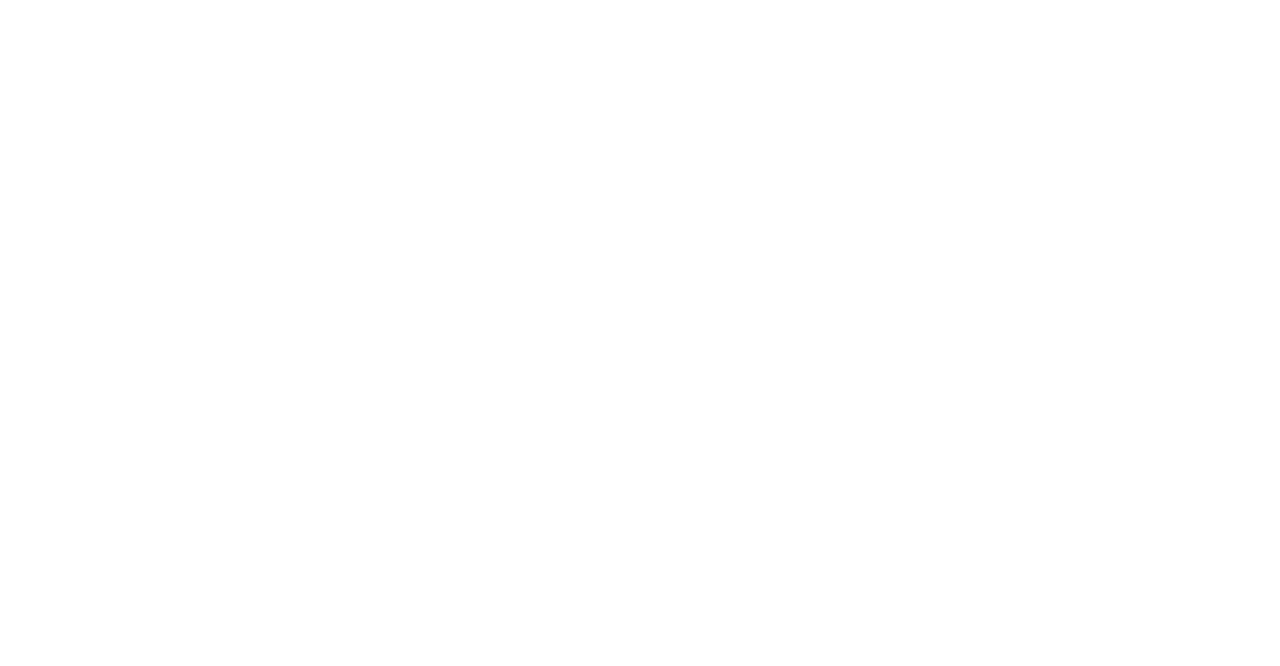
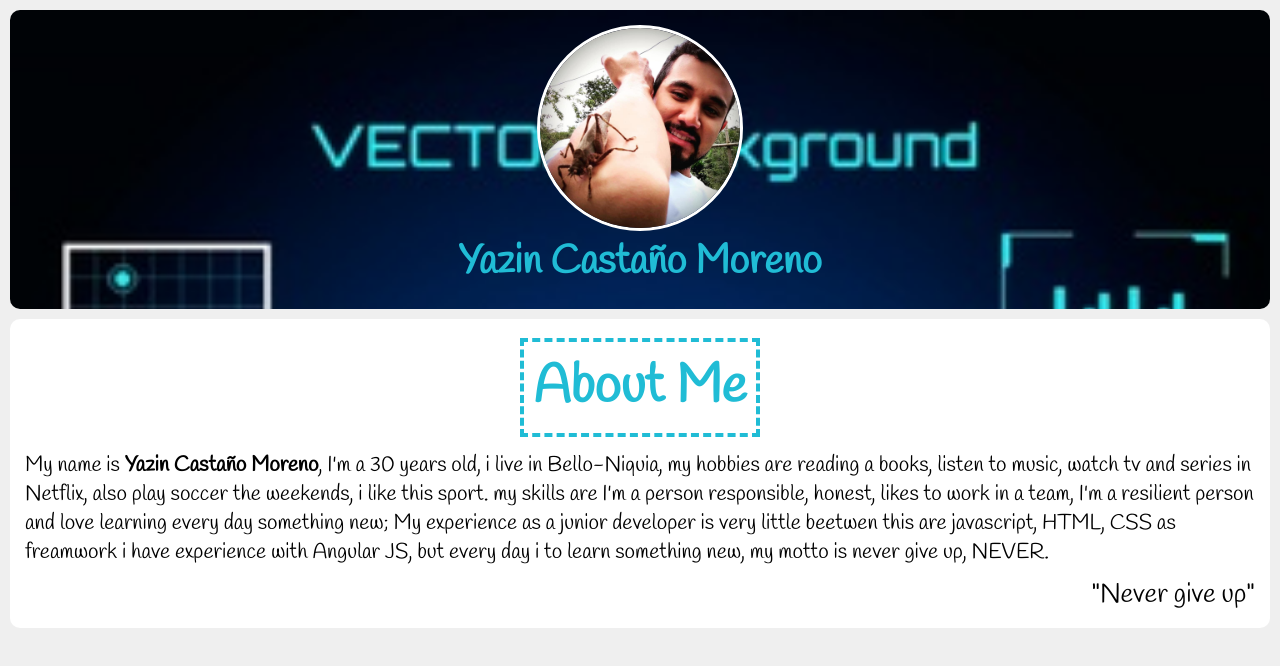
Before and after one commit to superyaz/prueba_MakeItReal, a plain HTML site: page index.html in a window 1280 px wide. Drawn offline with Linux system fonts and the light colour scheme.

Commit message:
Se inicia y finaliza el estilo con css al portafolio.

```diff
--- a/index.html
+++ b/index.html
@@ -1,17 +1,29 @@
 <!DOCTYPE html>
 <html lang="es">
+
 <head>
-<meta charset="UTF-8" />
-<title>Portafolio Yazin Castaño Moreno</title>
-<link rel="stylesheet" href="style.css" />
+    <meta charset="UTF-8" />
+    <meta name="viewport" content="width=device-width, minimum-scale=0.1" />
+    <title>Portafolio Yazin Castaño Moreno</title>
+    <link rel="stylesheet" href="style.css" />
+    <link href="https://fonts.googleapis.com/css?family=Handlee" rel="stylesheet">
 </head>
+
 <body>
-
-
-
-
-
-
+   <!--Inicio de header-->
+    <div id="header" class="section">
+       <img alt="" class="img-circle" src="img/yazin.jpg">
+        <p>Yazin Castaño Moreno<p>
+    </div>
+    <!--Fin de header-->
+    <!--Inicio sección about me-->
+    <div class="section">
+        <h1><span>About Me</span></h1>
+        <p>My name is <strong>Yazin Castaño Moreno</strong>,  I'm a 30 years old, i live in Bello-Niquia, my hobbies are reading a books, listen to music, watch tv and series in Netflix, also play soccer the weekends, i like this sport. my skills are I'm a person responsible, honest, likes to work in a team,  I'm a resilient person and love learning every day something new; My experience as a junior developer is very little beetwen this are javascript, HTML, CSS as freamwork i have experience with Angular JS, but every day i to learn something new, my motto is never give up, NEVER.
+        </p>
+        <p class="quote">"Never give up"</p>
+    </di>
+    <!--Fin sección about me-->
 </body>
 
 </html>
--- a/style.css
+++ b/style.css
@@ -0,0 +1,88 @@
+
+/*Inicio estilo al doc html y al body*/
+html{
+    margin: 0;
+    padding: 0;
+}
+
+body{
+    font-family: 'Handlee', cursive;
+    font-size: 16pt;
+    background-color: #efefef;
+    padding: 10px;
+    margin: 0;
+}
+/*Fin estilo al doc html y al body*/
+
+/*Inicio estilo a la etiqueta h1 que contiene about me y al span*/
+h1{
+    font-size: 40pt;
+    color: #20bcd5;
+    text-align: center;
+    padding: 18px 0 18px 0;
+    margin: 0 0 10px 0;
+}
+
+h1 span{
+    border: 4px dashed #20bcd5;
+    padding: 10px;
+}
+/*Fin estilo a la etiqueta h1 que contiene about me y al span*/
+
+/*Inicio estilo etiqueta parrafo*/
+p{
+    padding: 0;
+    margin: 0;
+}
+/*Fin estilo etiqueta parrafo*/
+
+/*Inicio estilo a la imagen*/
+.img-circle{
+    border: 3px solid white;
+    border-radius: 50%;
+}
+/*Fin estilo a la imagen*/
+
+/*Inicio estilo a la etiqueta div con clase section*/
+.section{
+    background-color: #fff;
+    padding: 15px;
+    margin-bottom: 10px;
+    border-radius: 10px;
+}
+/*Fin estilo a la etiqueta div con clase section*/
+
+/*Inicio estilo a la etiqueta div con id header para dar estilo a la imagen de fondo*/
+#header{
+  background-image: url(img/header2.jpg);
+  background-size: cover;
+}
+/*Fin estilo a la etiqueta div con id header*/
+
+/*Inicio estilo a la etiqueta div con id header que contiene a la img*/
+#header img {
+    display: block;
+    width: 200px;
+    height: 200px;
+    margin: auto;
+}
+/*Fin estilo a la etiqueta div con id header que contiene a la img*/
+
+/*Inicio estilo a la etiqueta div con id header que contiene una etiqueta p con el nombre Yazin Castaño Moreno*/
+#header p{
+    font-size: 30pt;
+    color: #20bcd5;
+    padding-top: 5px;
+    margin: 0;
+    font-weight:bold;
+    text-align: center;
+}
+/*Fin estilo a la etiqueta div con id header que contiene una etiqueta p*/
+
+/*Inicio estilo a la etiqueta p con class quote(citar)*/
+.quote{
+    font-size: 20pt;
+    text-align: right;
+    margin-top: 10px;
+}
+/*Fin estilo a la etiqueta p con class quote(citar)*/
```
Also changed, not shown: img/header2.jpg (added), img/yazin.jpg (added).
